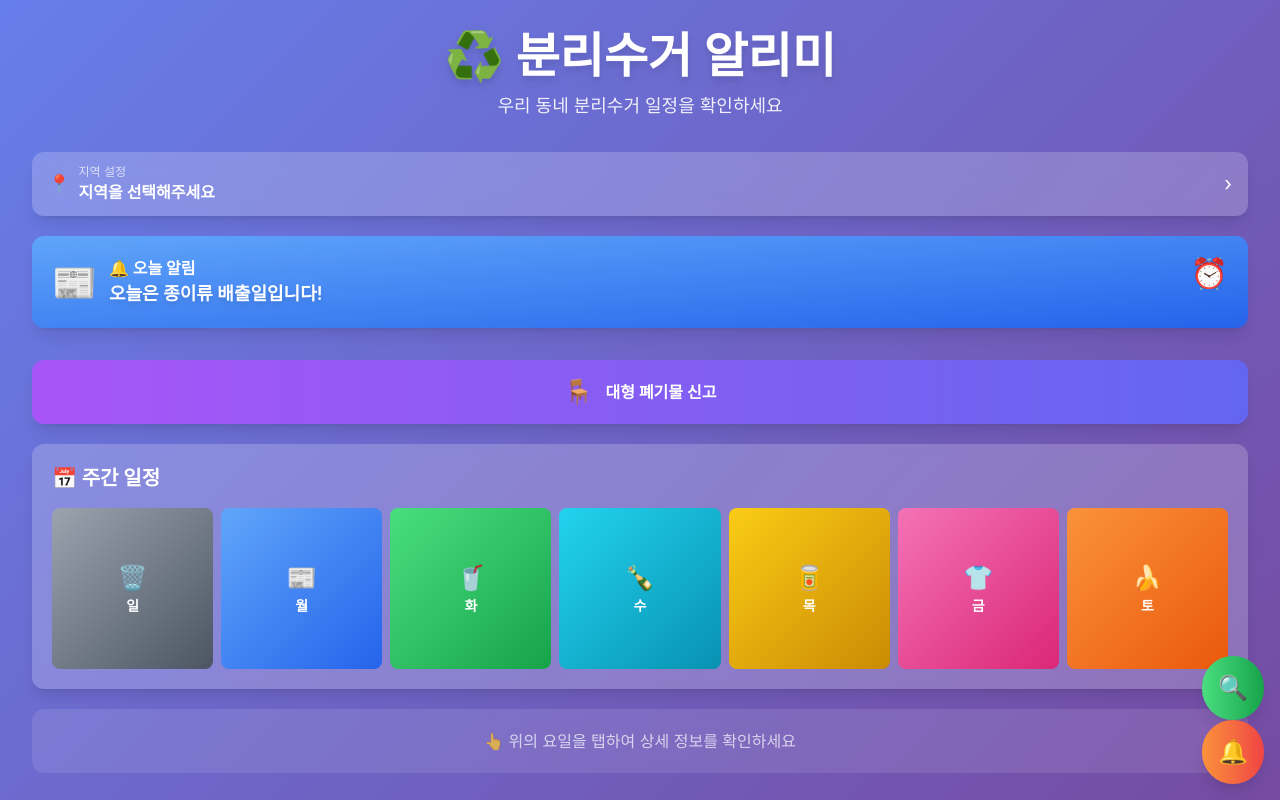
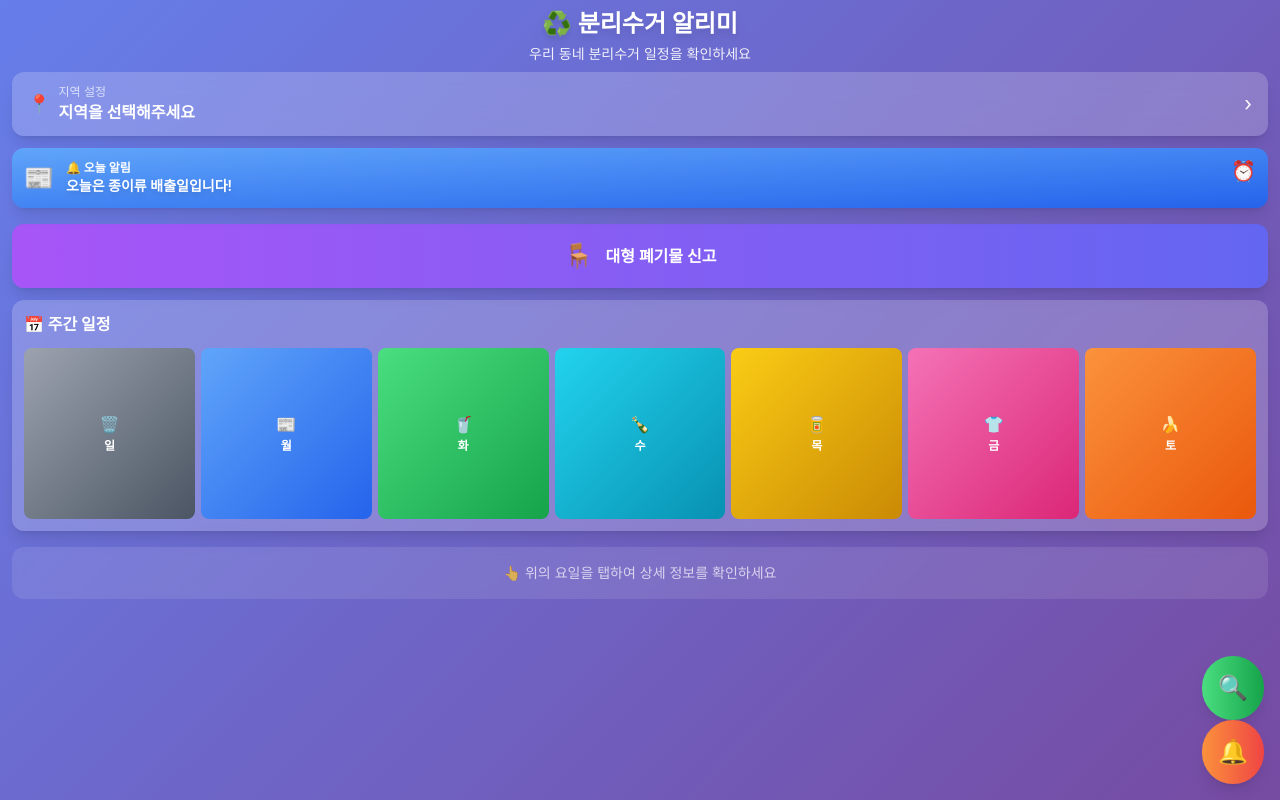
Before and after one commit to angibeom0985-arch/Recycling, a Next.js app: page / in a window 1280 px wide. Built offline with nearby package versions, Linux system fonts and the light colour scheme.

Commit message:
feat: Add responsive design for tablets & exit dialog with ads

```diff
--- a/app/globals.css
+++ b/app/globals.css
@@ -13,6 +13,36 @@ html {
   scroll-behavior: smooth;
   -webkit-font-smoothing: antialiased;
   -moz-osx-font-smoothing: grayscale;
+  /* 반응형 기본 폰트 크기 */
+  font-size: 16px;
+}
+
+/* 7인치 태블릿 (600px ~ 768px) */
+@media (min-width: 600px) and (max-width: 768px) {
+  html {
+    font-size: 14px;
+  }
+}
+
+/* 10인치 태블릿 (769px ~ 1024px) */
+@media (min-width: 769px) and (max-width: 1024px) {
+  html {
+    font-size: 15px;
+  }
+}
+
+/* 대형 화면 (1025px ~) */
+@media (min-width: 1025px) {
+  html {
+    font-size: 16px;
+  }
+}
+
+/* 가로 모드 최적화 */
+@media (orientation: landscape) and (max-height: 600px) {
+  html {
+    font-size: 13px;
+  }
 }
 
 body {
@@ -22,6 +52,8 @@ body {
   font-family: -apple-system, BlinkMacSystemFont, 'Segoe UI', Roboto, sans-serif;
   overscroll-behavior: none;
   touch-action: manipulation;
+  /* 화면 회전 시 자동 조정 */
+  transition: font-size 0.3s ease;
 }
 
 /* 안전 영역 지원 (노치/홈 인디케이터) */
@@ -49,3 +81,28 @@ button, a {
   -ms-overflow-style: none;
   scrollbar-width: none;
 }
+
+/* 화면 회전 애니메이션 */
+@media (prefers-reduced-motion: no-preference) {
+  * {
+    transition-property: width, height, font-size, padding, margin;
+    transition-duration: 0.3s;
+    transition-timing-function: ease-in-out;
+  }
+}
+
+/* 가로 모드에서 높이 최적화 */
+@media (orientation: landscape) {
+  main {
+    padding-top: 0.5rem !important;
+    padding-bottom: 0.5rem !important;
+  }
+}
+
+/* 세로 모드에서 간격 최적화 */
+@media (orientation: portrait) {
+  main {
+    padding-top: 1rem;
+    padding-bottom: 2rem;
+  }
+}
--- a/app/page.tsx
+++ b/app/page.tsx
@@ -8,6 +8,7 @@ import LocationSettings from '@/components/LocationSettings';
 import ItemSearch from '@/components/ItemSearch';
 import NotificationSettings from '@/components/NotificationSettings';
 import LargeWasteLink from '@/components/LargeWasteLink';
+import ExitConfirmDialog from '@/components/ExitConfirmDialog';
 
 interface RecyclingData {
   type: string;
@@ -24,6 +25,8 @@ export default function Home() {
     width: number;
     height: number;
   }>({ width: 0, height: 0 });
+  const [showExitDialog, setShowExitDialog] = useState(false);
+  const [backPressCount, setBackPressCount] = useState(0);
 
   const recyclingSchedule: RecyclingData[] = [
     {
@@ -104,6 +107,46 @@ export default function Home() {
     setCurrentDay(days[today]);
   }, []);
 
+  // 뒤로가기 감지 (브라우저 히스토리)
+  useEffect(() => {
+    const handlePopState = (e: PopStateEvent) => {
+      e.preventDefault();
+      setShowExitDialog(true);
+      // 히스토리를 다시 푸시하여 뒤로가기 방지
+      window.history.pushState(null, '', window.location.href);
+    };
+
+    const handleBeforeUnload = (e: BeforeUnloadEvent) => {
+      e.preventDefault();
+      e.returnValue = '';
+    };
+
+    // 초기 히스토리 상태 추가
+    window.history.pushState(null, '', window.location.href);
+
+    window.addEventListener('popstate', handlePopState);
+    window.addEventListener('beforeunload', handleBeforeUnload);
+
+    return () => {
+      window.removeEventListener('popstate', handlePopState);
+      window.removeEventListener('beforeunload', handleBeforeUnload);
+    };
+  }, []);
+
+  const handleExitConfirm = () => {
+    setShowExitDialog(false);
+    // 실제 앱 종료 (PWA의 경우)
+    if (window.history.length > 1) {
+      window.history.back();
+    } else {
+      window.close();
+    }
+  };
+
+  const handleExitCancel = () => {
+    setShowExitDialog(false);
+  };
+
   const getTodayRecycling = () => {
     return recyclingSchedule.find((item) => item.day === currentDay);
   };
@@ -118,26 +161,33 @@ export default function Home() {
 
   return (
     <>
+      {/* 종료 확인 다이얼로그 with 광고 */}
+      <ExitConfirmDialog
+        isOpen={showExitDialog}
+        onConfirm={handleExitConfirm}
+        onCancel={handleExitCancel}
+      />
+
       {/* 품목 검색 버튼 (우측 하단 위) */}
       <ItemSearch />
 
       {/* 알림 설정 버튼 (우측 하단) */}
       <NotificationSettings />
 
-      <main className="min-h-screen w-full p-2 xs:p-3 sm:p-4 md:p-6 lg:p-8 pb-safe pb-24">
+      <main className="min-h-screen w-full p-2 xs:p-3 sm:p-4 md:p-5 lg:p-6 xl:p-8 pb-safe pb-20 landscape:py-2 portrait:py-4">
         <div className="max-w-7xl mx-auto">
-          {/* 헤더 - 모바일 최적화 */}
-          <div className="text-center mb-3 xs:mb-4 sm:mb-6 md:mb-8">
-            <h1 className="text-xl xs:text-2xl sm:text-3xl md:text-4xl lg:text-5xl font-bold text-white mb-1 xs:mb-2 sm:mb-3 drop-shadow-lg">
+          {/* 헤더 - 반응형 최적화 */}
+          <div className="text-center mb-2 xs:mb-3 sm:mb-4 md:mb-5 lg:mb-6 landscape:mb-2">
+            <h1 className="text-lg xs:text-xl sm:text-2xl md:text-3xl lg:text-4xl xl:text-5xl font-bold text-white mb-1 xs:mb-1.5 sm:mb-2 md:mb-2.5 drop-shadow-lg landscape:text-2xl landscape:mb-1">
               ♻️ 분리수거 알리미
             </h1>
-            <p className="text-xs xs:text-sm sm:text-base md:text-lg text-white/90">
+            <p className="text-xs xs:text-sm sm:text-base md:text-lg text-white/90 landscape:text-sm">
               우리 동네 분리수거 일정을 확인하세요
             </p>
           </div>
 
           {/* 1. 지역 설정 버튼 */}
-          <div className="mb-3 xs:mb-4 sm:mb-5">
+          <div className="mb-2 xs:mb-3 sm:mb-4 md:mb-5">
             <LocationSettings />
           </div>
 
@@ -145,12 +195,12 @@ export default function Home() {
           <NotificationCenter message={getTodayNotification()} recyclingItem={getTodayRecycling()} />
 
           {/* 3. 대형 폐기물 신고 버튼 */}
-          <div className="mb-3 xs:mb-4 sm:mb-5">
+          <div className="mb-2 xs:mb-3 sm:mb-4 md:mb-5">
             <LargeWasteLink />
           </div>
 
-          {/* 모바일 우선 레이아웃 */}
-          <div className="flex flex-col gap-3 xs:gap-4 sm:gap-5 md:gap-6">
+          {/* 반응형 레이아웃 */}
+          <div className="flex flex-col gap-2 xs:gap-3 sm:gap-4 md:gap-5 landscape:gap-2">
             {/* 달력과 상세 정보 */}
             <div className="w-full">
               <ScheduleCalendar recyclingSchedule={recyclingSchedule} />
--- /dev/null
+++ b/components/ExitConfirmDialog.tsx
@@ -0,0 +1,71 @@
+'use client';
+
+import React, { useEffect } from 'react';
+
+interface ExitConfirmDialogProps {
+  isOpen: boolean;
+  onConfirm: () => void;
+  onCancel: () => void;
+}
+
+export default function ExitConfirmDialog({ isOpen, onConfirm, onCancel }: ExitConfirmDialogProps) {
+  useEffect(() => {
+    if (isOpen && typeof window !== 'undefined') {
+      // 광고 로드
+      try {
+        (window as any).adsbygoogle = (window as any).adsbygoogle || [];
+        (window as any).adsbygoogle.push({});
+      } catch (e) {
+        console.error('AdSense error:', e);
+      }
+    }
+  }, [isOpen]);
+
+  if (!isOpen) return null;
+
+  return (
+    <div className="fixed inset-0 bg-black/70 backdrop-blur-sm z-[9999] flex items-center justify-center p-4 animate-in fade-in">
+      <div className="bg-white rounded-2xl shadow-2xl w-full max-w-md max-h-[90vh] overflow-y-auto animate-in zoom-in-95 slide-in-from-bottom-4">
+        {/* 광고 영역 */}
+        <div className="bg-gradient-to-r from-purple-50 to-pink-50 p-3 border-b">
+          <p className="text-[10px] text-gray-500 text-center mb-2">광고</p>
+          <ins
+            className="adsbygoogle"
+            style={{ display: 'block' }}
+            data-ad-client="ca-pub-2686975437928535"
+            data-ad-slot="5928627481"
+            data-ad-format="auto"
+            data-full-width-responsive="true"
+          />
+        </div>
+
+        {/* 확인 메시지 */}
+        <div className="p-5 xs:p-6 text-center">
+          <div className="text-4xl xs:text-5xl mb-3 xs:mb-4">👋</div>
+          <h2 className="text-lg xs:text-xl font-bold text-gray-800 mb-2">
+            앱을 종료하시겠습니까?
+          </h2>
+          <p className="text-xs xs:text-sm text-gray-600">
+            다음에 또 만나요!
+          </p>
+        </div>
+
+        {/* 버튼 영역 */}
+        <div className="flex gap-2 p-4 xs:p-5 pt-0">
+          <button
+            onClick={onCancel}
+            className="flex-1 px-4 py-3 text-sm xs:text-base bg-gray-100 text-gray-700 rounded-xl font-semibold hover:bg-gray-200 active:scale-95 transition-all touch-manipulation"
+          >
+            취소
+          </button>
+          <button
+            onClick={onConfirm}
+            className="flex-1 px-4 py-3 text-sm xs:text-base bg-gradient-to-r from-red-500 to-pink-500 text-white rounded-xl font-semibold hover:from-red-600 hover:to-pink-600 active:scale-95 transition-all touch-manipulation"
+          >
+            종료
+          </button>
+        </div>
+      </div>
+    </div>
+  );
+}
--- a/tailwind.config.ts
+++ b/tailwind.config.ts
@@ -6,12 +6,22 @@ const config = {
   theme: {
     extend: {
       screens: {
-        'xs': '375px',
-        'sm': '640px',
-        'md': '768px',
-        'lg': '1024px',
-        'xl': '1280px',
-        '2xl': '1536px',
+        'xs': '375px',      // 모바일 (iPhone SE 등)
+        'sm': '640px',      // 큰 모바일
+        'md': '768px',      // 7인치 태블릿
+        'lg': '1024px',     // 10인치 태블릿
+        'xl': '1280px',     // 작은 노트북
+        '2xl': '1536px',    // 대형 화면
+        'tablet-7': '600px',   // 7인치 태블릿 (portrait)
+        'tablet-10': '900px',  // 10인치 태블릿 (portrait)
+        'landscape': { 'raw': '(orientation: landscape)' },
+        'portrait': { 'raw': '(orientation: portrait)' },
+      },
+      spacing: {
+        'safe': 'env(safe-area-inset-bottom)',
+        'safe-top': 'env(safe-area-inset-top)',
+        'safe-left': 'env(safe-area-inset-left)',
+        'safe-right': 'env(safe-area-inset-right)',
       },
     },
   },
```
